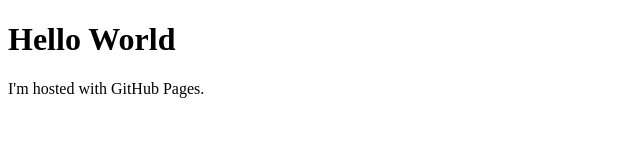
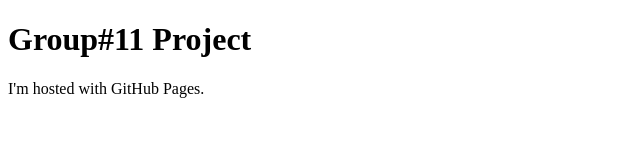
Before and after one commit to YaochengTong/Rutgers-332-452-Group-11-Project, a plain HTML site: page index.html in a window 1280 px wide. Shown: the whole page, without its empty margins (0-640 px from the left). Drawn offline with Linux system fonts and the light colour scheme.

Commit message:
Update index.html

```diff
--- a/index.html
+++ b/index.html
@@ -1,7 +1,7 @@
 <!DOCTYPE html>
 <html>
 <body>
-<h1>Hello World</h1>
+<h1>Group#11 Project</h1>
 <p>I'm hosted with GitHub Pages.</p>
 </body>
 </html>
```
